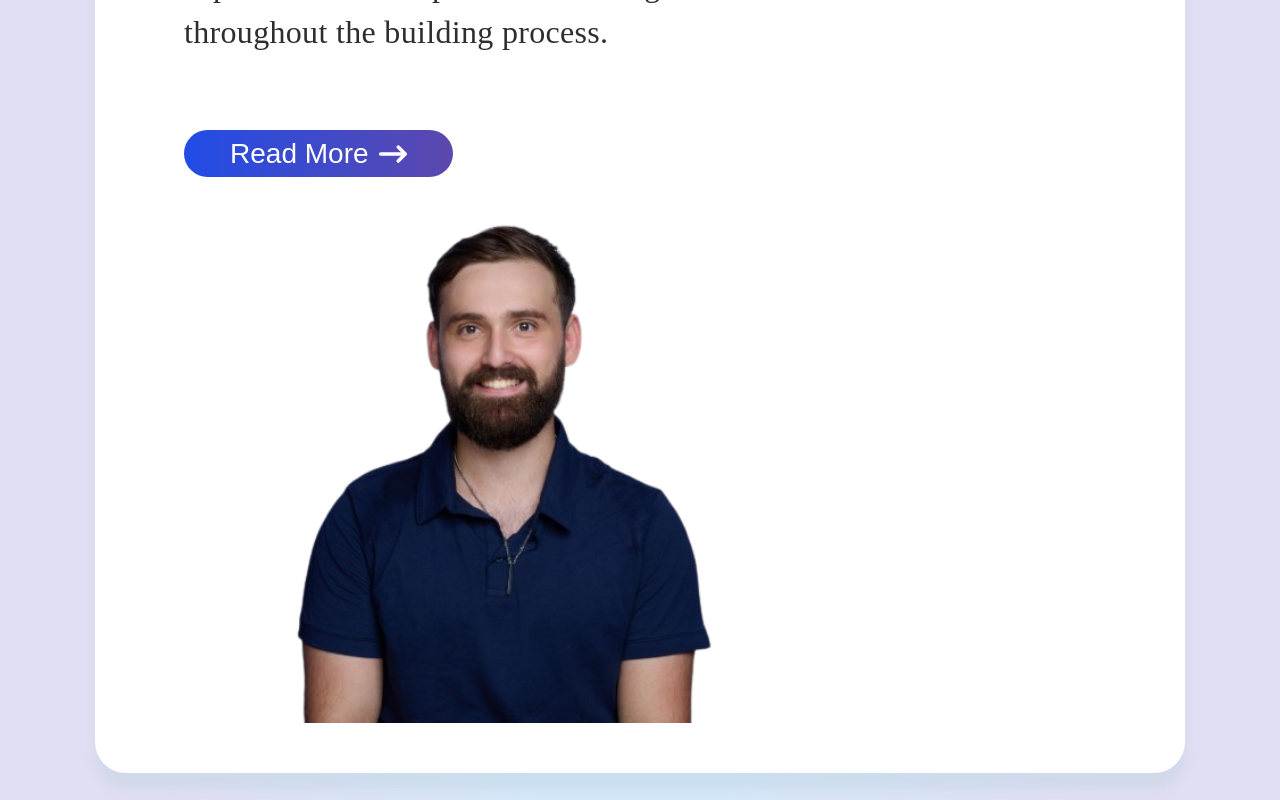
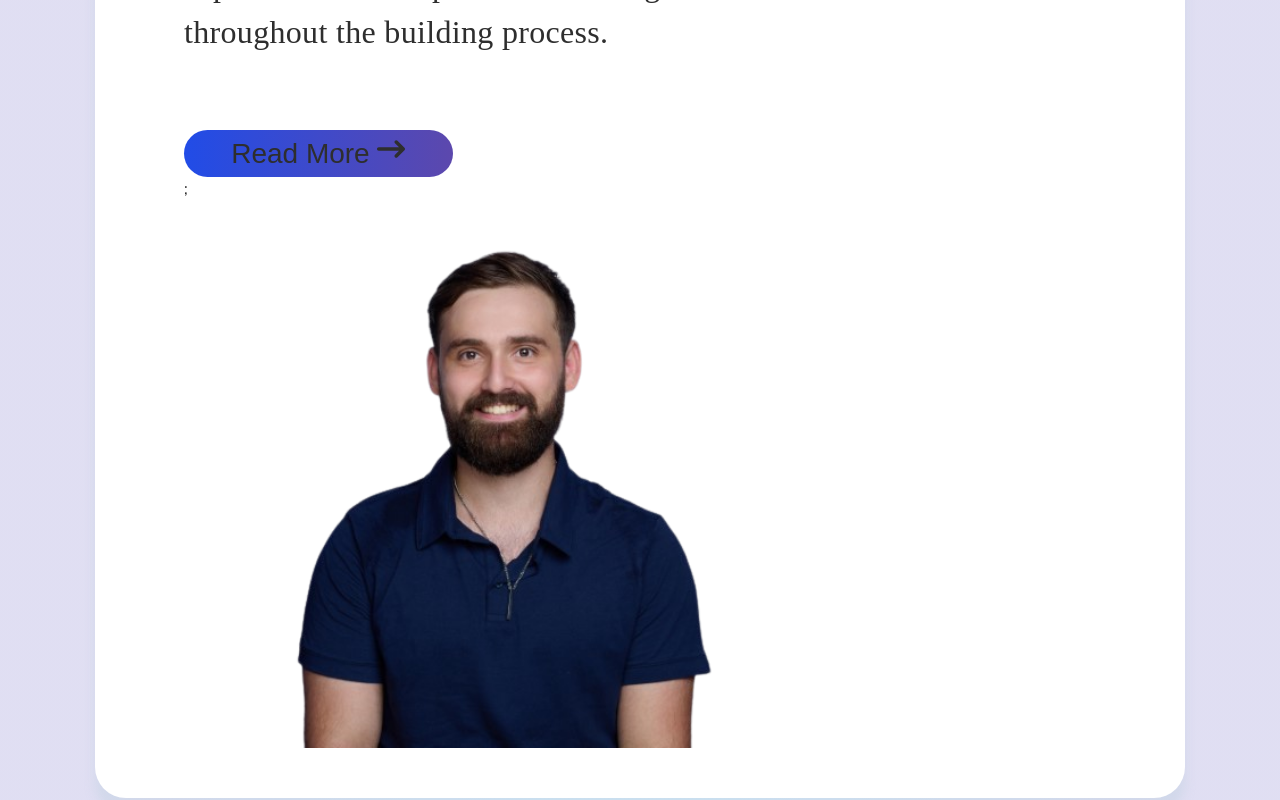
Before and after one commit to lionsgrandson/sites_for_everyone5.0, a React (Create React App) app: page /about in a window 1280 px wide. Shown: the part 1500-2300 px from the top of the page. Built offline with nearby package versions, Linux system fonts and the light colour scheme.

Commit message:
feat(cta home & button): created the CTA section on the home page. created a component for a CTA button

```diff
--- a/src/App.js
+++ b/src/App.js
@@ -6,6 +6,7 @@ import OurProccess from "./components/OurProccess/OurProccess";
 import PicXtext from "./components/picXtext/picXtext";
 import moseHeadshot from "./img/mosheHeadshot.png";
 import Projects from "./components/projects/projects";
+import CTA from "./components/cta/cta";
 import "./App.css";
 
 function App() {
@@ -30,6 +31,12 @@ function App() {
           h1Proj="See What We Mean"
           exitNum="4"
         />
+        <CTA
+          ctaH1="Ready to Start
+Your Jorney?"
+          ctaP="Our expert team is eager to collaborate with you on creating a stunning, high-performing website. Whether you need a fresh design, improved functionality, or expert digital marketing strategies, we've got you covered. Contact us today for a free consultation and let's bring your vision to life"
+          ctaBtn="Contact Us"
+        />
         {/* <Footer/> */}
       </header>
     </div>
--- /dev/null
+++ b/src/components/btn/btn.css
@@ -0,0 +1,16 @@
+.btn-btn {
+  border: none;
+  display: flex;
+  gap: 10px;
+  align-items: center;
+  border-radius: 52px;
+  background: linear-gradient(90deg, #214ce7 0%, #5c48ad 100%);
+  width: 268.65px;
+  /*
+  height: 40.37px; */
+  font-size: 28px;
+  font-weight: 400;
+  line-height: 45px;
+  color: rgba(255, 255, 255, 1);
+  justify-content: center;
+}
--- /dev/null
+++ b/src/components/btn/btn.js
@@ -0,0 +1,15 @@
+import "./btn.css";
+import { FaArrowRightLong } from "react-icons/fa6";
+
+export default function Btn(props) {
+  return (
+    <>
+      <button className="btn-btn"><a href={props.btnHref}>
+
+        {props.bntTxt} <FaArrowRightLong />
+      </a>
+      </button>
+      ;
+    </>
+  );
+}
--- /dev/null
+++ b/src/components/cta/cta.css
@@ -0,0 +1,12 @@
+.cta-div{
+
+}
+.cta-h1{
+
+}
+.cta-p{
+
+}
+.cta-btn{
+
+}
--- /dev/null
+++ b/src/components/cta/cta.js
@@ -0,0 +1,12 @@
+// text text button
+import "./cta.css";
+import Btn from "../btn/btn";
+export default function CTA(props) {
+  return (
+    <div className="cta-div">
+      <h1 className="cta-h1">{props.ctaH1}</h1>
+      <p className="cta-p">{props.ctaP}</p>
+      <Btn bntTxt={props.ctaBtn} />
+    </div>
+  );
+}
--- a/src/components/picXtext/picXtext.js
+++ b/src/components/picXtext/picXtext.js
@@ -1,6 +1,6 @@
 import "./picXtext.css";
 import { FaArrowRightLong } from "react-icons/fa6";
-
+import Btn from "../btn/btn";
 export default function PicXtext(props) {
   const classNamePr = `home-picXtext-div ${props.LORImg ? "left" : ""}`;
   const aboutClsName = `${props.aboutCls ? "about" : ""}`;
@@ -16,11 +16,7 @@ export default function PicXtext(props) {
         <p className={`home-picXtext-p ${props.aboutCls ? "about" : ""}`}>
           {props.textP}
         </p>
-        {props.WbtnQ ? (
-          <button className="home-picXtext-btn">
-            Read More <FaArrowRightLong />
-          </button>
-        ) : null}
+        {props.WbtnQ ? <Btn bntTxt="Read More" /> : null}
       </div>
       <img
         src={props.imgXTextImg}
```
